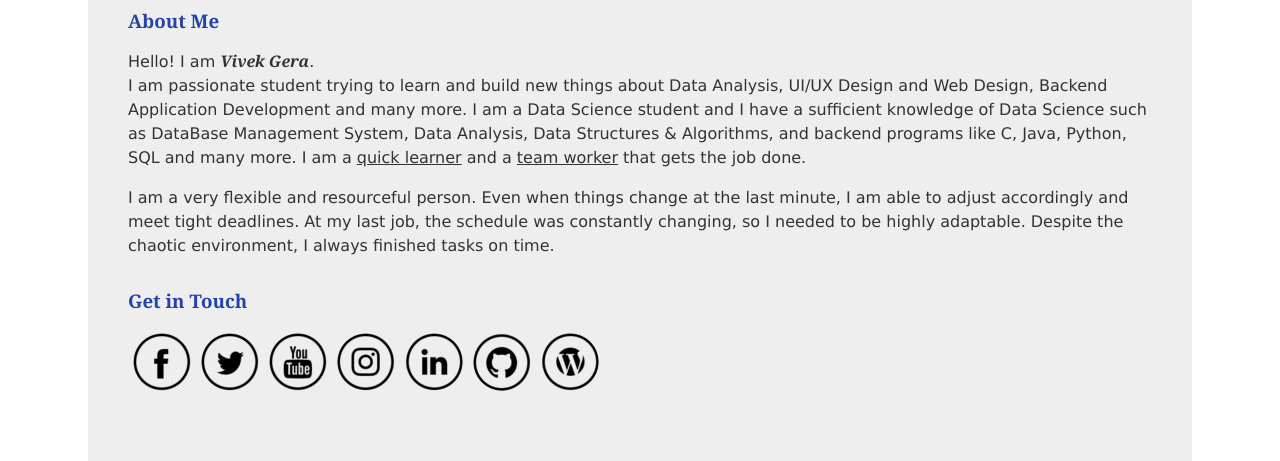
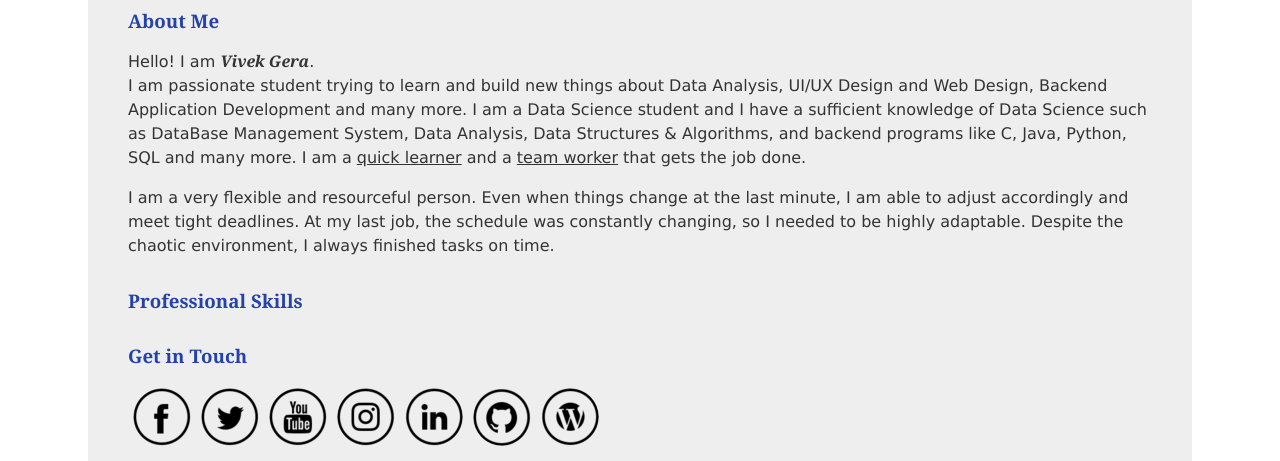
Before and after one commit to Vivek-Gera/CV, a plain HTML site: page index.html in a window 1280 px wide. Shown: the part 491-952 px from the top of the page. Drawn offline with Linux system fonts and the light colour scheme.

Commit message:
Update index.html

```diff
--- a/index.html
+++ b/index.html
@@ -116,6 +116,8 @@
 
         </p>
 
+        <h3>Professional Skills</h3>
+
         <h3>Get in Touch</h3>
         <ul class="social">
             <li class="social1"><a href="https://www.facebook.com/profile.php?id=100076311196143" style="background-position: -1px -1px;">facebook</a></li>
```
